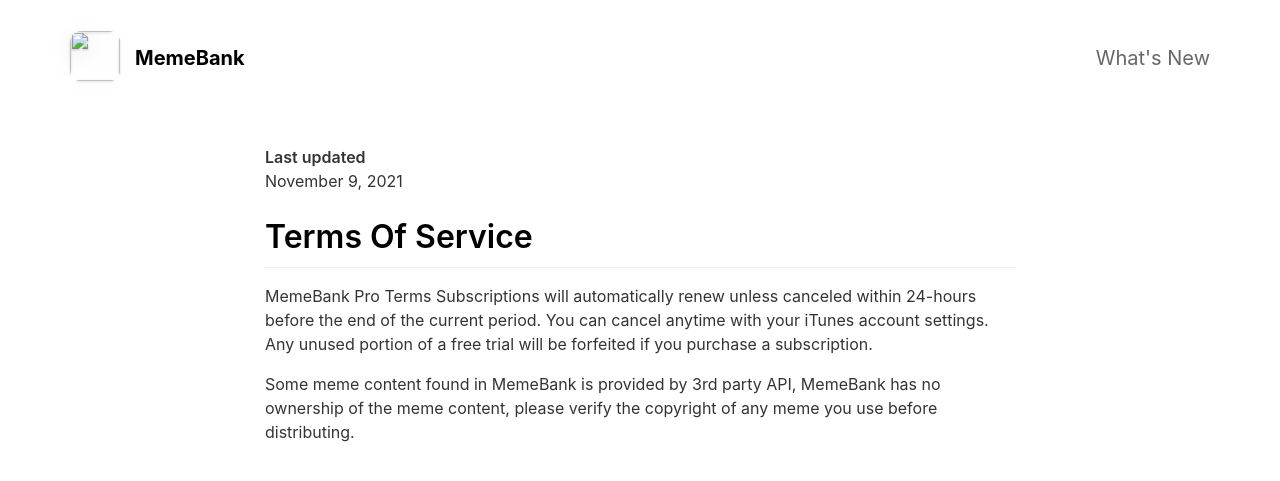
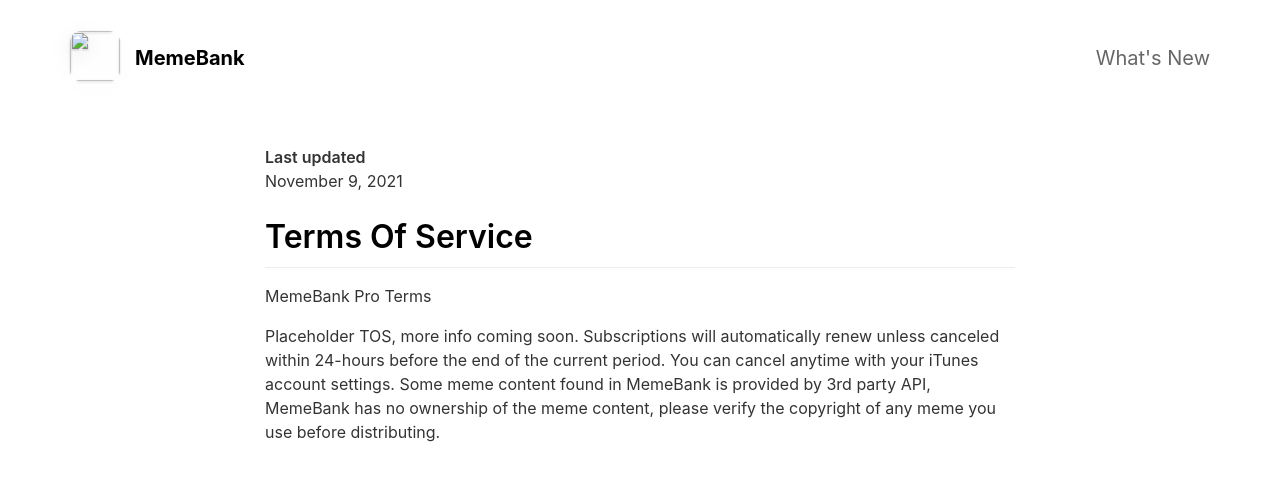
Before and after one commit to bfwalton/MemeBank-Website, a Jekyll site: the page built from _pages/termsofservice.md, in a window 1280 px wide. Shown: the top 481 px of the page. Built offline with Jekyll 4.4.1, drawn with Linux system fonts in a browser that asks for light colours; nearby versions of some CDN libraries.

Commit message:
placeholder

```diff
--- a/_pages/termsofservice.md
+++ b/_pages/termsofservice.md
@@ -9,6 +9,6 @@ November 9, 2021
 
 # Terms Of Service
 MemeBank Pro Terms
-Subscriptions will automatically renew unless canceled within 24-hours before the end of the current period. You can cancel anytime with your iTunes account settings. Any unused portion of a free trial will be forfeited if you purchase a subscription.
 
+Placeholder TOS, more info coming soon. Subscriptions will automatically renew unless canceled within 24-hours before the end of the current period. You can cancel anytime with your iTunes account settings.
 Some meme content found in MemeBank is provided by 3rd party API, MemeBank has no ownership of the meme content, please verify the copyright of any meme you use before distributing.
```
